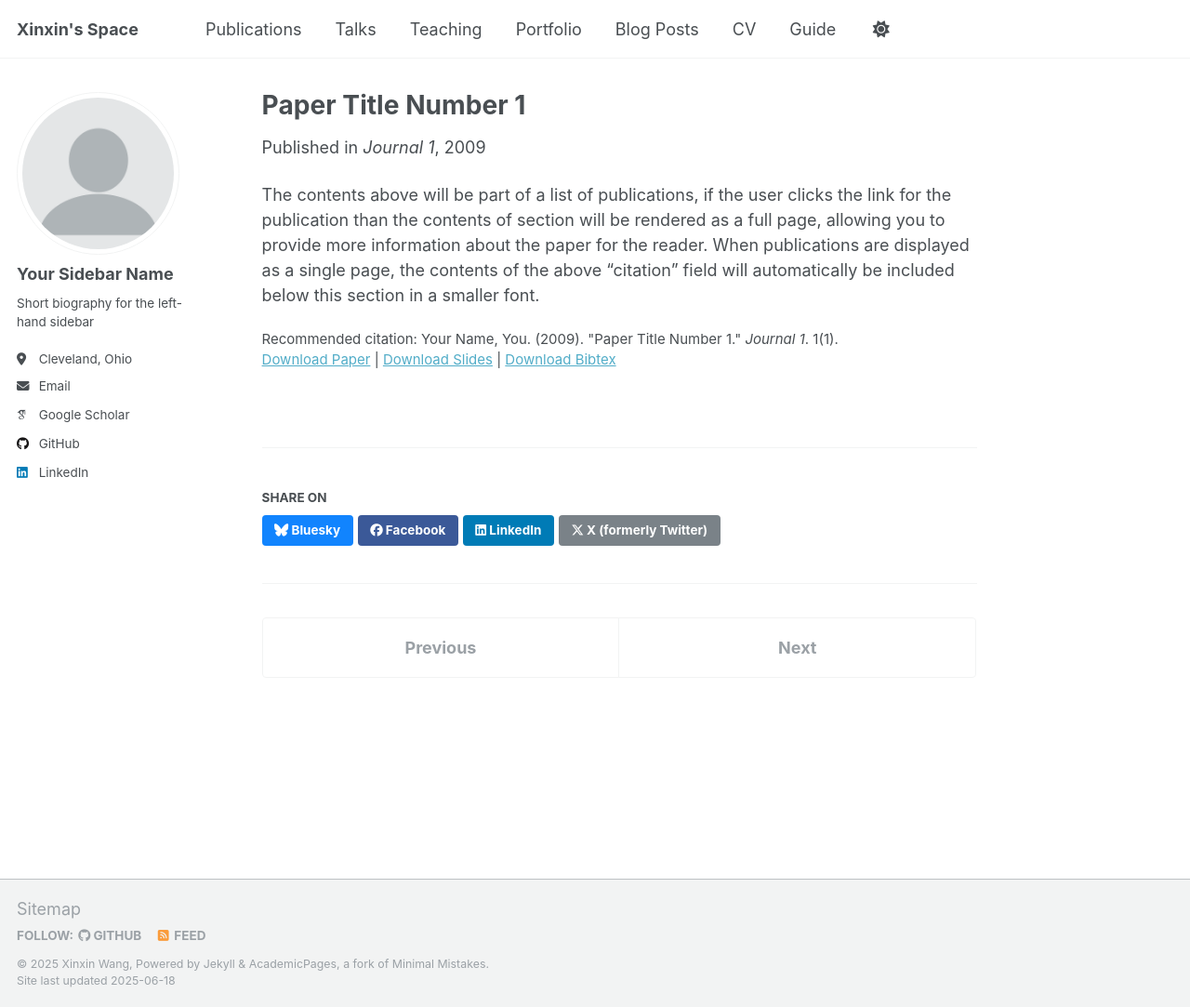
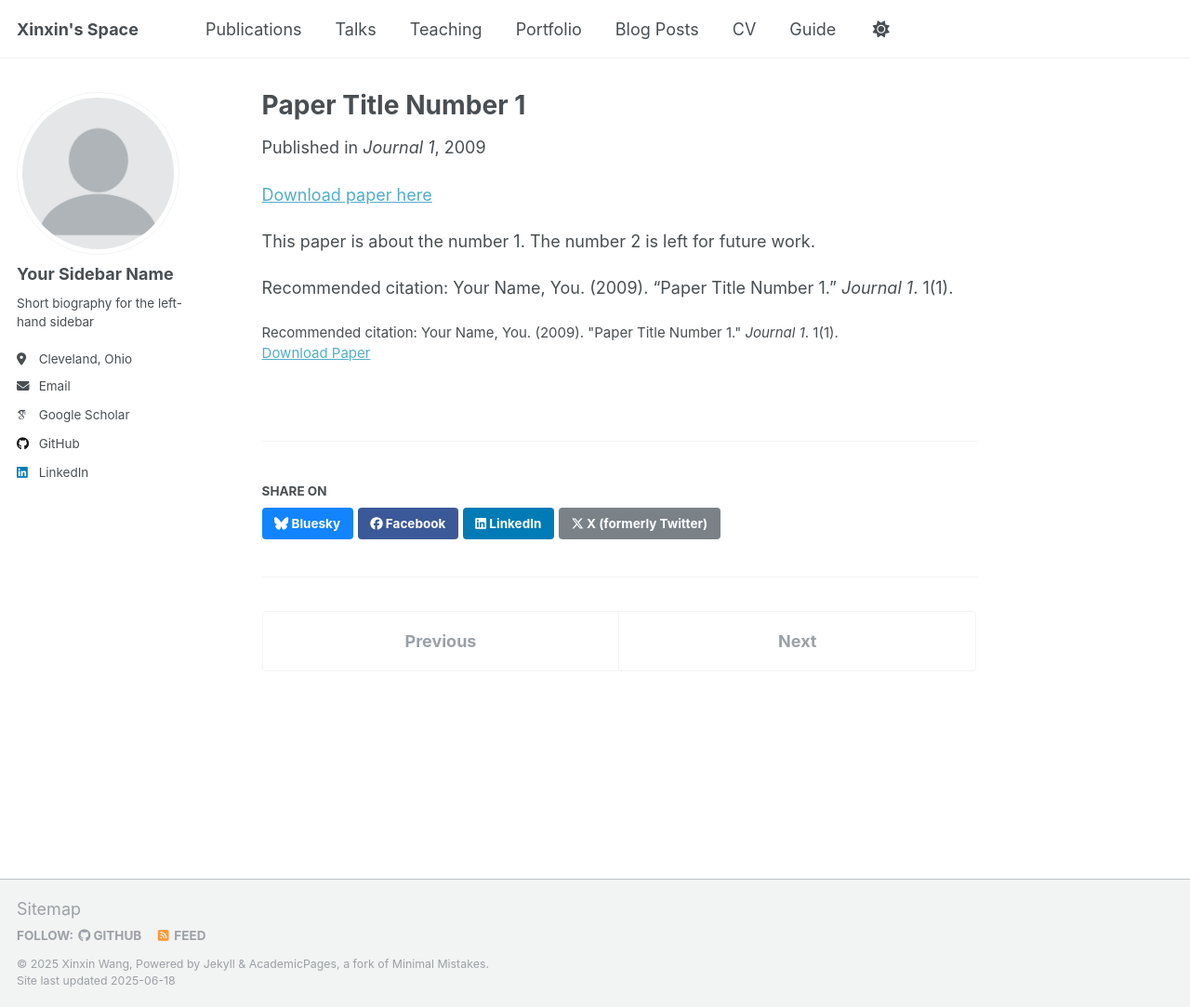
Before and after one commit to xinwxin/xinwxin.github.io, a Jekyll site: the page built from _publications/2009-10-01-paper-title-number-1.md, in a window 1280 px wide and 1083 px high. Shown: the whole window at 93% size. Built offline with Jekyll 4.4.1, drawn with Linux system fonts in a browser that asks for light colours; some web fonts are replaced.

Commit message:
publication

```diff
--- a/_publications/2009-10-01-paper-title-number-1.md
+++ b/_publications/2009-10-01-paper-title-number-1.md
@@ -1,14 +1,16 @@
 ---
 title: "Paper Title Number 1"
 collection: publications
-category: manuscripts
 permalink: /publication/2009-10-01-paper-title-number-1
 excerpt: 'This paper is about the number 1. The number 2 is left for future work.'
 date: 2009-10-01
 venue: 'Journal 1'
-slidesurl: 'http://academicpages.github.io/files/slides1.pdf'
 paperurl: 'http://academicpages.github.io/files/paper1.pdf'
-bibtexurl: 'http://academicpages.github.io/files/bibtex1.bib'
 citation: 'Your Name, You. (2009). &quot;Paper Title Number 1.&quot; <i>Journal 1</i>. 1(1).'
 ---
-The contents above will be part of a list of publications, if the user clicks the link for the publication than the contents of section will be rendered as a full page, allowing you to provide more information about the paper for the reader. When publications are displayed as a single page, the contents of the above "citation" field will automatically be included below this section in a smaller font.
+
+<a href='http://academicpages.github.io/files/paper1.pdf'>Download paper here</a>
+
+This paper is about the number 1. The number 2 is left for future work.
+
+Recommended citation: Your Name, You. (2009). "Paper Title Number 1." <i>Journal 1</i>. 1(1).
```
Also changed, not shown: _publications/2010-10-01-paper-title-number-2.md (+5 -3 lines), _publications/2015-10-01-paper-title-number-3.md (+5 -3 lines).
